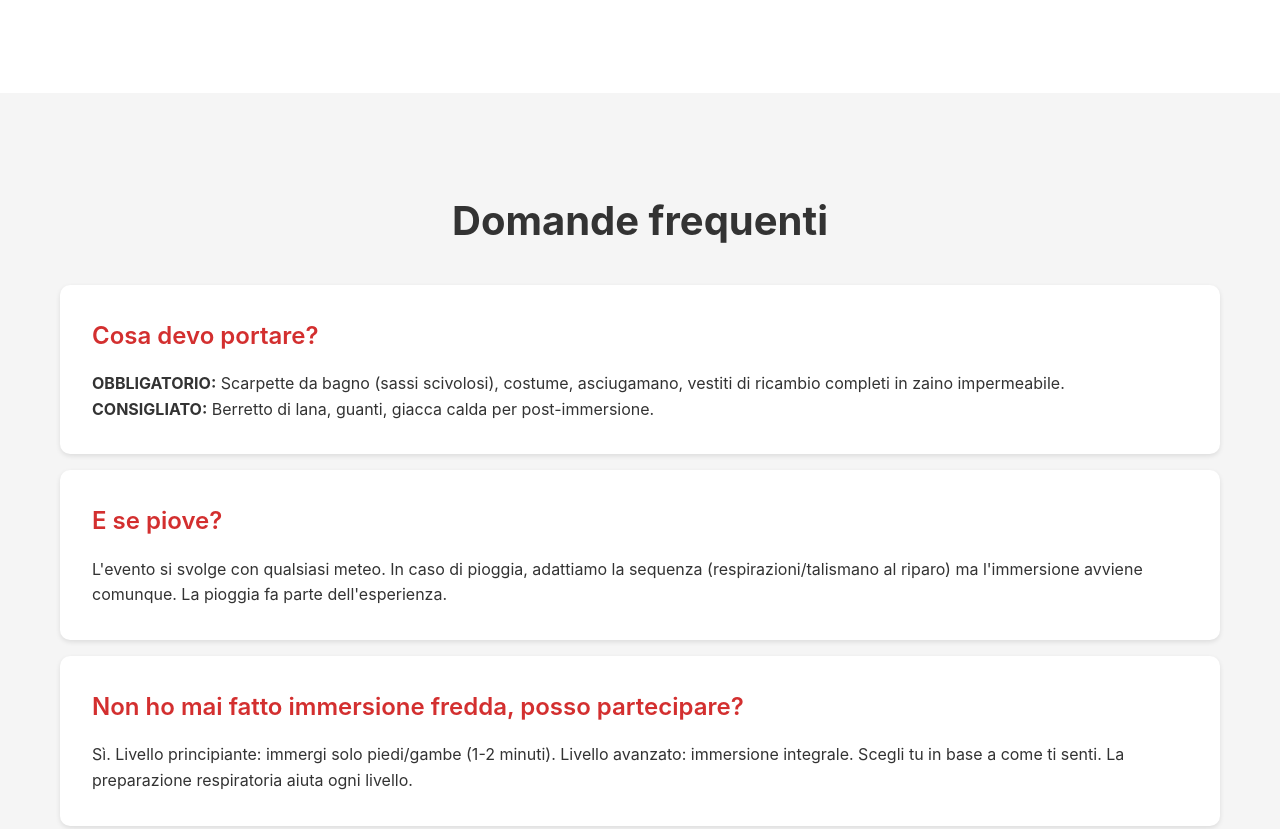
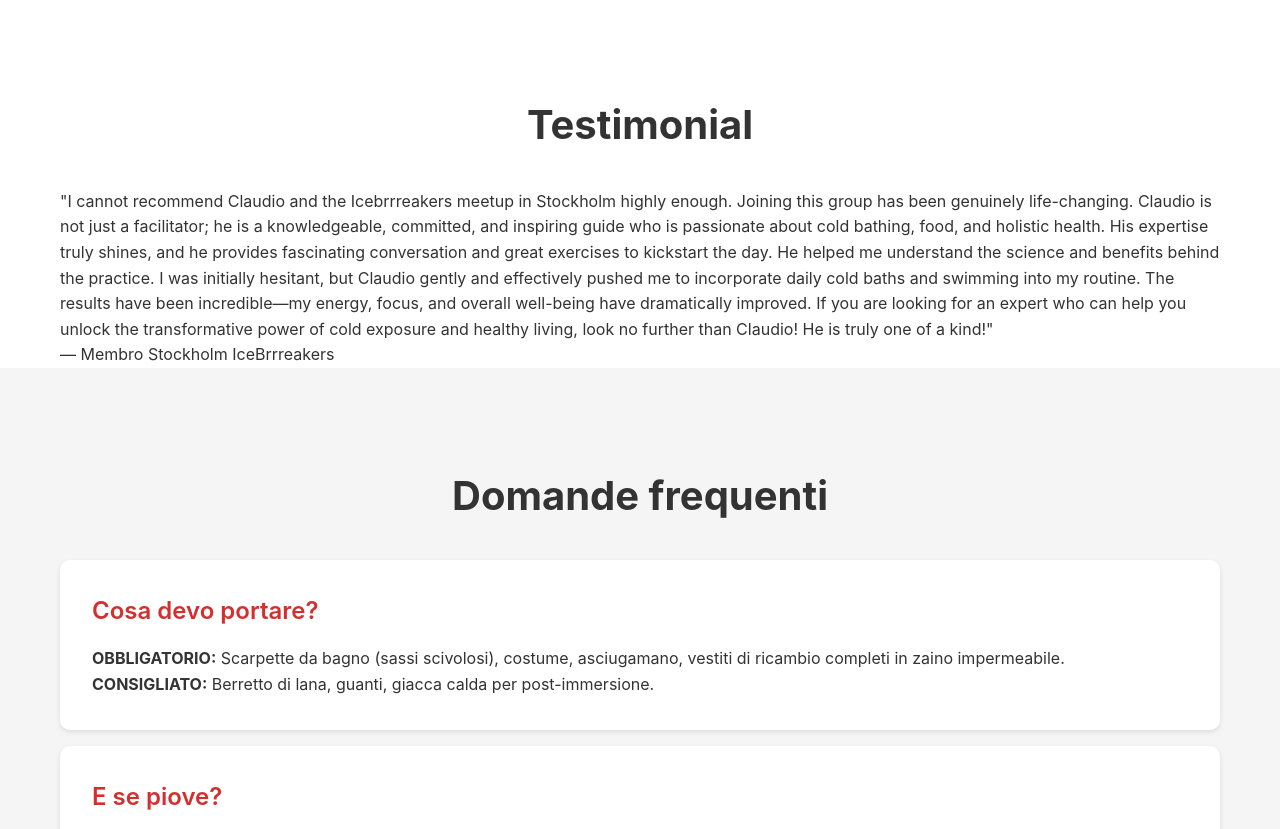
Before and after one commit to icebrrreakers/icebrrreakers.com, a plain HTML site: page index.html in a window 1280 px wide. Shown: the part 5168-5997 px from the top of the page. Drawn offline with Linux system fonts and the light colour scheme.

Commit message:
Update index.html

```diff
--- a/index.html
+++ b/index.html
@@ -201,6 +201,19 @@
             </div>
         </div>
     </section>
+        <!-- TESTIMONIAL SECTION -->
+<section class="testimonial">
+    <div class="container">
+        <h2>Testimonial</h2>
+
+        <div class="testimonial-box">
+            <p class="testimonial-text">
+            "I cannot recommend Claudio and the Icebrrreakers meetup in Stockholm highly enough. Joining this group has been genuinely life-changing. Claudio is not just a facilitator; he is a knowledgeable, committed, and inspiring guide who is passionate about cold bathing, food, and holistic health. His expertise truly shines, and he provides fascinating conversation and great exercises to kickstart the day. He helped me understand the science and benefits behind the practice. I was initially hesitant, but Claudio gently and effectively pushed me to incorporate daily cold baths and swimming into my routine. The results have been incredible—my energy, focus, and overall well-being have dramatically improved. If you are looking for an expert who can help you unlock the transformative power of cold exposure and healthy living, look no further than Claudio! He is truly one of a kind!"
+            </p>
+            <p class="testimonial-author">— Membro Stockholm IceBrrreakers</p>
+        </div>
+    </div>
+</section>
 
     <!-- FAQ SECTION -->
     <section class="faq">
```
